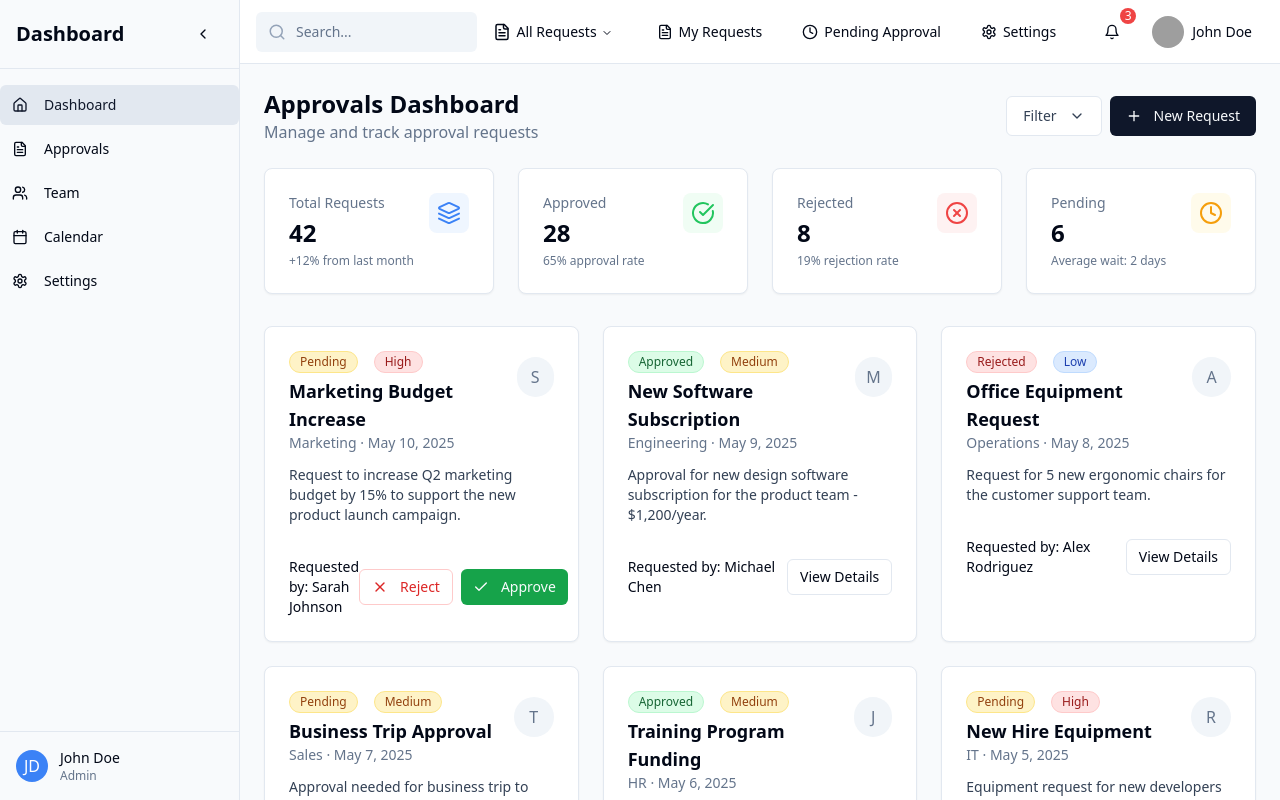
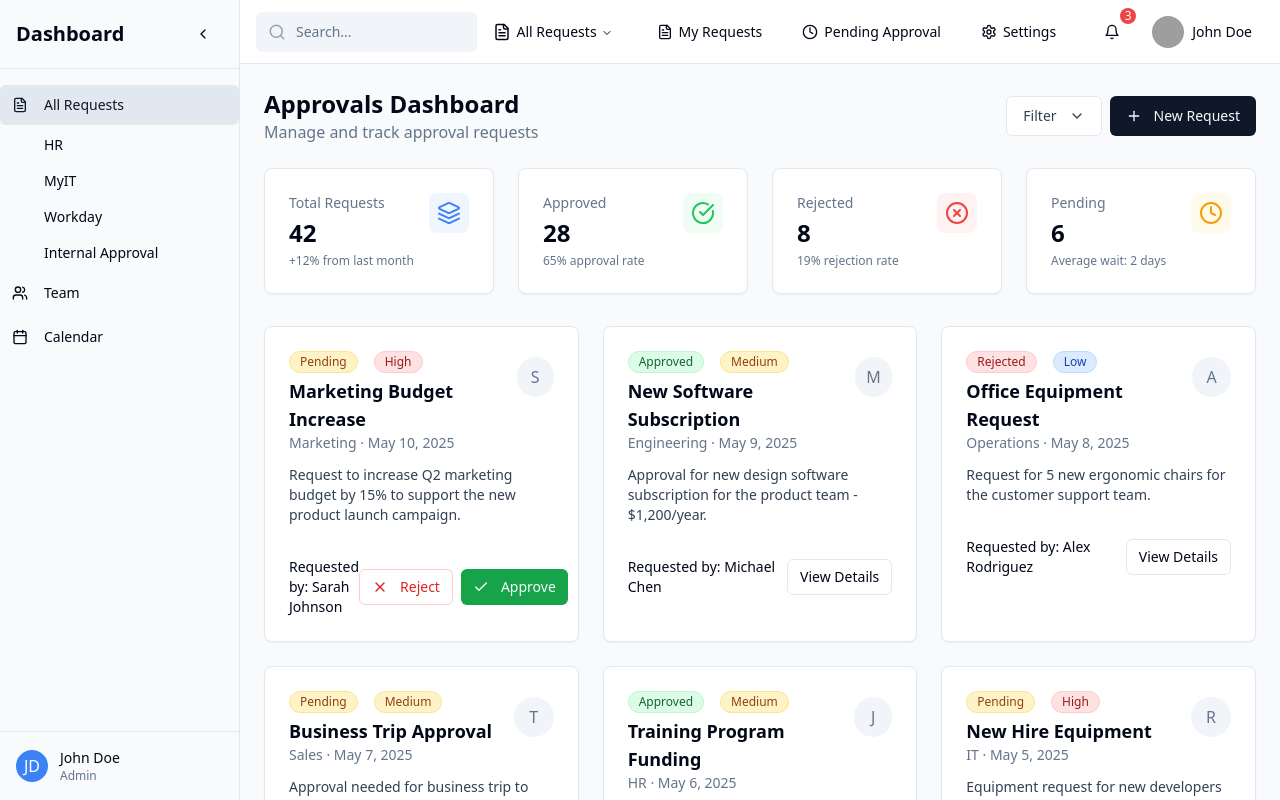
Before and after one commit to gqxcd/approval-flow-dashboard, a React (Vite) app: page / in a window 1280 px wide. Built offline with nearby package versions, Linux system fonts and the light colour scheme; grey boxes are pictures that could not be loaded.

Commit message:
Refactor: Update sidebar menu items
Rename "Dashboard" to "All Requests" and update subtasks. Remove "Approvals" and "Settings" from the sidebar.

```diff
--- a/src/components/layout/Sidebar.tsx
+++ b/src/components/layout/Sidebar.tsx
@@ -5,7 +5,6 @@ import { Button } from "@/components/ui/button";
 import {
   Home,
   FileText,
-  Settings,
   Users,
   Calendar,
   ChevronLeft,
@@ -19,9 +18,18 @@ interface SidebarProps {
 
 const Sidebar = ({ className }: SidebarProps) => {
   const [collapsed, setCollapsed] = useState(false);
+  const [activeSubmenu, setActiveSubmenu] = useState<string | null>("allrequests");
 
   const toggleSidebar = () => {
     setCollapsed(!collapsed);
+  };
+
+  const toggleSubmenu = (menu: string) => {
+    if (activeSubmenu === menu) {
+      setActiveSubmenu(null);
+    } else {
+      setActiveSubmenu(menu);
+    }
   };
 
   return (
@@ -46,27 +54,60 @@ const Sidebar = ({ className }: SidebarProps) => {
 
       <nav className="flex-1 py-4">
         <ul className="space-y-1">
-          {[
-            { icon: Home, label: "Dashboard", active: true },
-            { icon: FileText, label: "Approvals", active: false },
-            { icon: Users, label: "Team", active: false },
-            { icon: Calendar, label: "Calendar", active: false },
-            { icon: Settings, label: "Settings", active: false },
-          ].map((item, index) => (
-            <li key={index}>
+          <li>
             <Button
               variant="ghost"
               className={cn(
                 "w-full justify-start px-3 py-2 h-10",
                 collapsed ? "justify-center" : "",
-                  item.active && "bg-slate-200 text-slate-900"
+                activeSubmenu === "allrequests" && "bg-slate-200 text-slate-900"
               )}
+              onClick={() => toggleSubmenu("allrequests")}
             >
-                <item.icon size={20} className={collapsed ? "mx-auto" : "mr-2"} />
-                {!collapsed && <span>{item.label}</span>}
+              <FileText size={20} className={collapsed ? "mx-auto" : "mr-2"} />
+              {!collapsed && <span>All Requests</span>}
+            </Button>
+
+            {!collapsed && activeSubmenu === "allrequests" && (
+              <ul className="pl-8 mt-1 space-y-1">
+                {["HR", "MyIT", "Workday", "Internal Approval"].map((item, idx) => (
+                  <li key={idx}>
+                    <Button
+                      variant="ghost"
+                      size="sm"
+                      className="w-full justify-start h-8 px-3 text-sm"
+                    >
+                      {item}
                     </Button>
                   </li>
                 ))}
+              </ul>
+            )}
+          </li>
+          <li>
+            <Button
+              variant="ghost"
+              className={cn(
+                "w-full justify-start px-3 py-2 h-10",
+                collapsed ? "justify-center" : ""
+              )}
+            >
+              <Users size={20} className={collapsed ? "mx-auto" : "mr-2"} />
+              {!collapsed && <span>Team</span>}
+            </Button>
+          </li>
+          <li>
+            <Button
+              variant="ghost"
+              className={cn(
+                "w-full justify-start px-3 py-2 h-10",
+                collapsed ? "justify-center" : ""
+              )}
+            >
+              <Calendar size={20} className={collapsed ? "mx-auto" : "mr-2"} />
+              {!collapsed && <span>Calendar</span>}
+            </Button>
+          </li>
         </ul>
       </nav>
 
```
Lines whose indentation alone changed are shown as unchanged.
